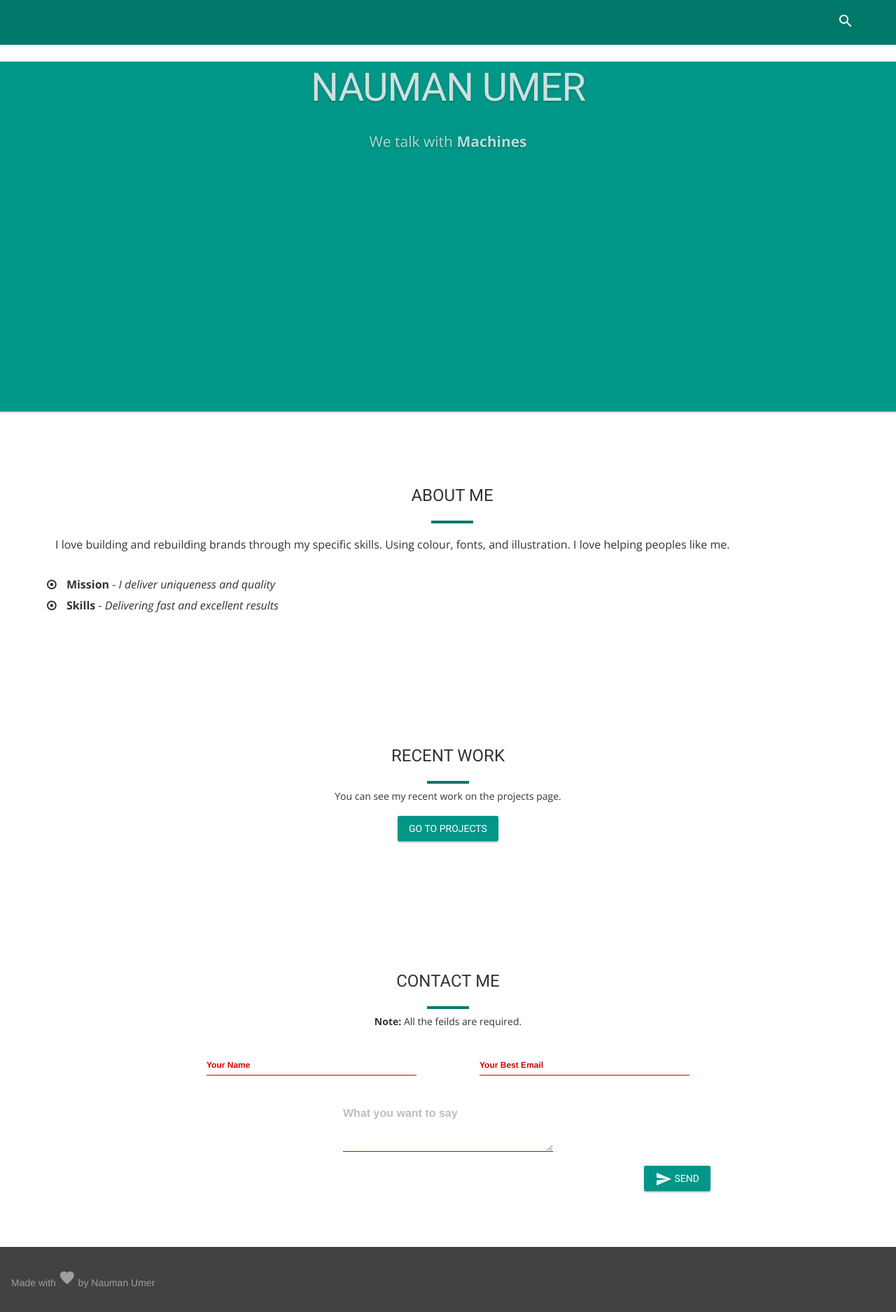
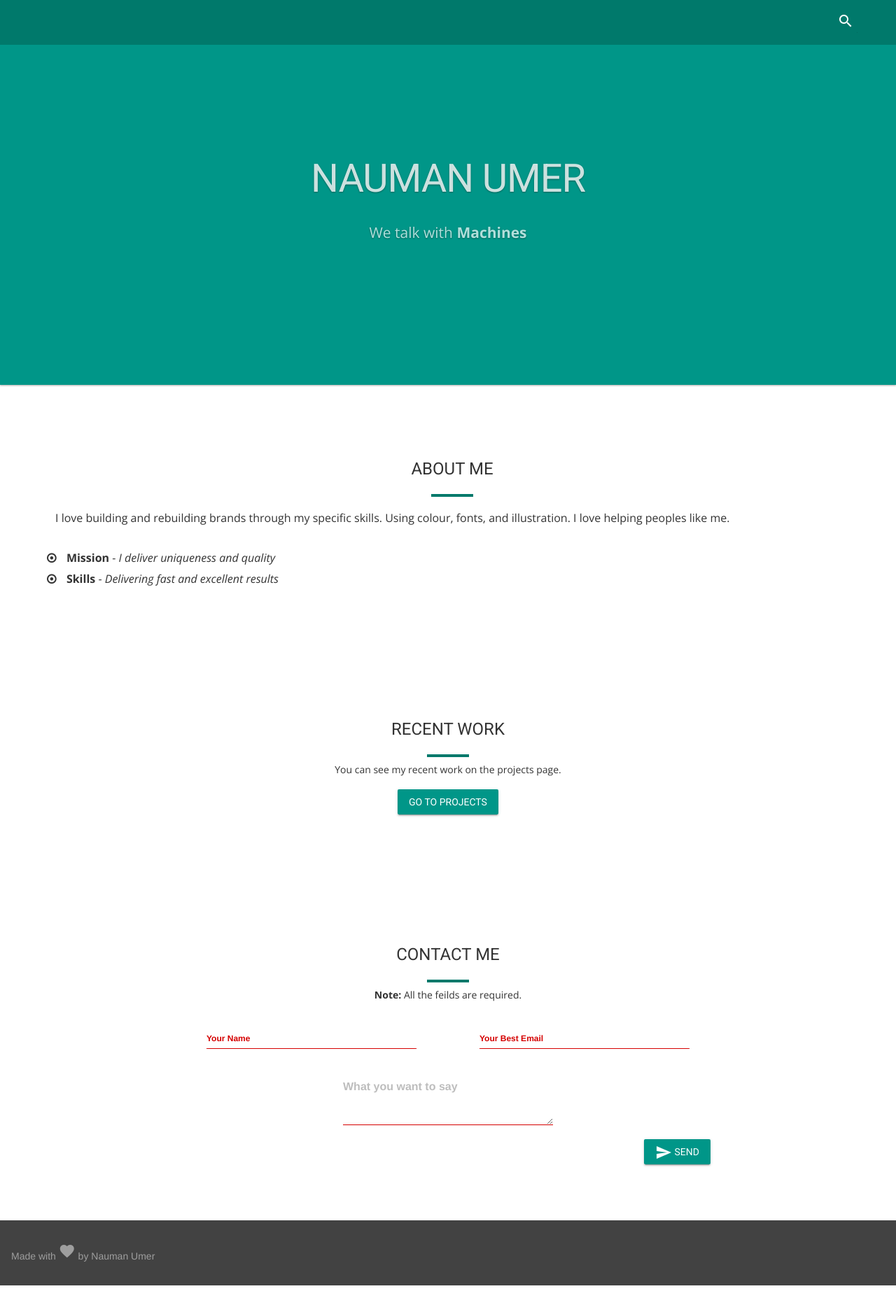
Before and after one commit to nmanumr/nmanumr.com, a Jekyll site: the page built from index.html, in a window 1280 px wide. Shown: the whole page at 70% size. Built offline with Jekyll 4.4.1, drawn with Linux system fonts in a browser that asks for light colours; nearby versions of some CDN libraries; comment, search, counter and statistics services are not loaded.

Commit message:
Update index.html

```diff
--- a/index.html
+++ b/index.html
@@ -5,8 +5,8 @@
 
     <!-- Home Page
     ==========================================-->
-    <div class="text-center" style="With:auto;height:500px; background-color:#009688; box-shadow:0 1px 3px rgba(0,0,0,0.12), 0 1px 2px rgba(0,0,0,0.24);">
-        <div class="content" style="text-shadow: 0 1px 3px rgba(0,0,0,0.12), 0 1px 2px rgba(0,0,0,0.24);">
+    <div class="text-center" style="margin-top:-24px; With:auto; height:500px; background-color:#009688; box-shadow:0 1px 3px rgba(0,0,0,0.12), 0 1px 2px rgba(0,0,0,0.24);">
+        <div style="text-shadow: 0 1px 3px rgba(0,0,0,0.12), 0 1px 2px rgba(0,0,0,0.24); padding-top:144px;">
 
                 <h1><span Style="color:rgba(255,255,255,.8);">Nauman Umer</span></h1>
                 <p class="lead" style="color:#B2DFDB">We talk with <strong>Machines</strong></p>
```
